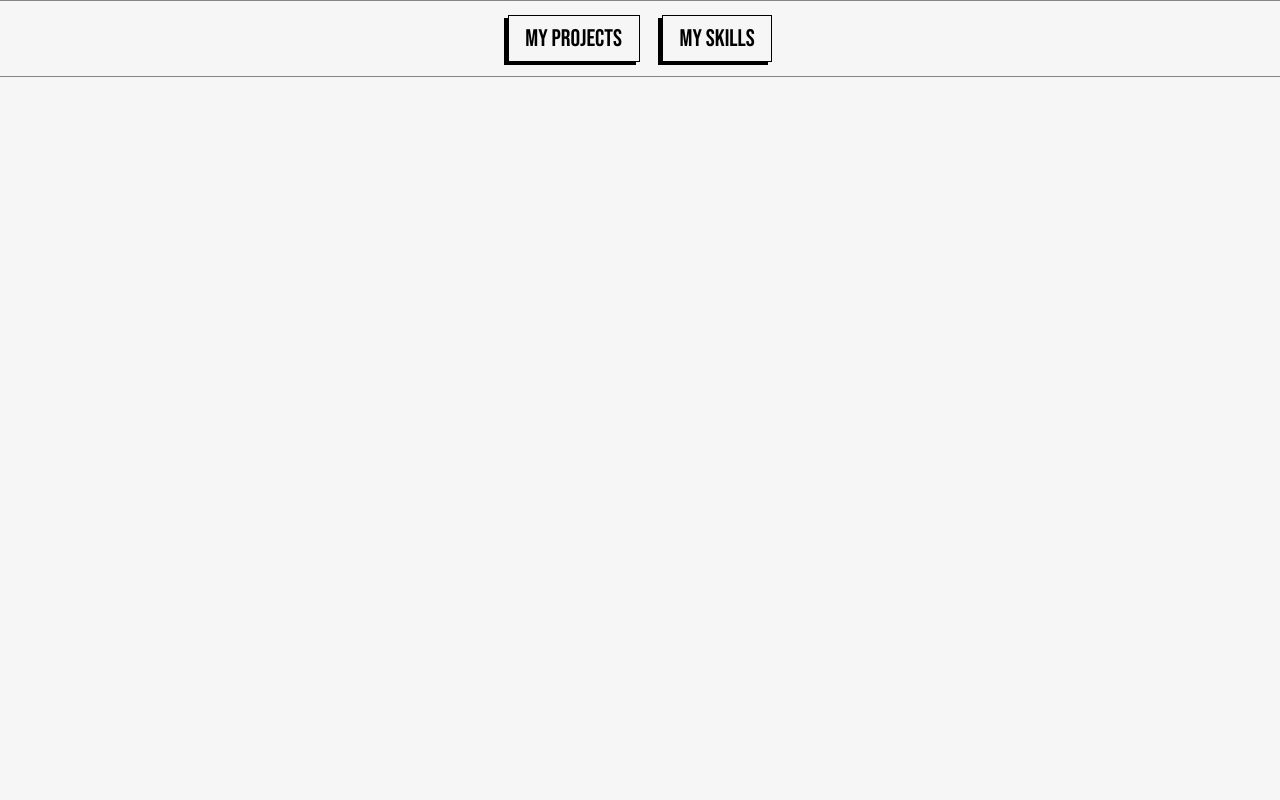
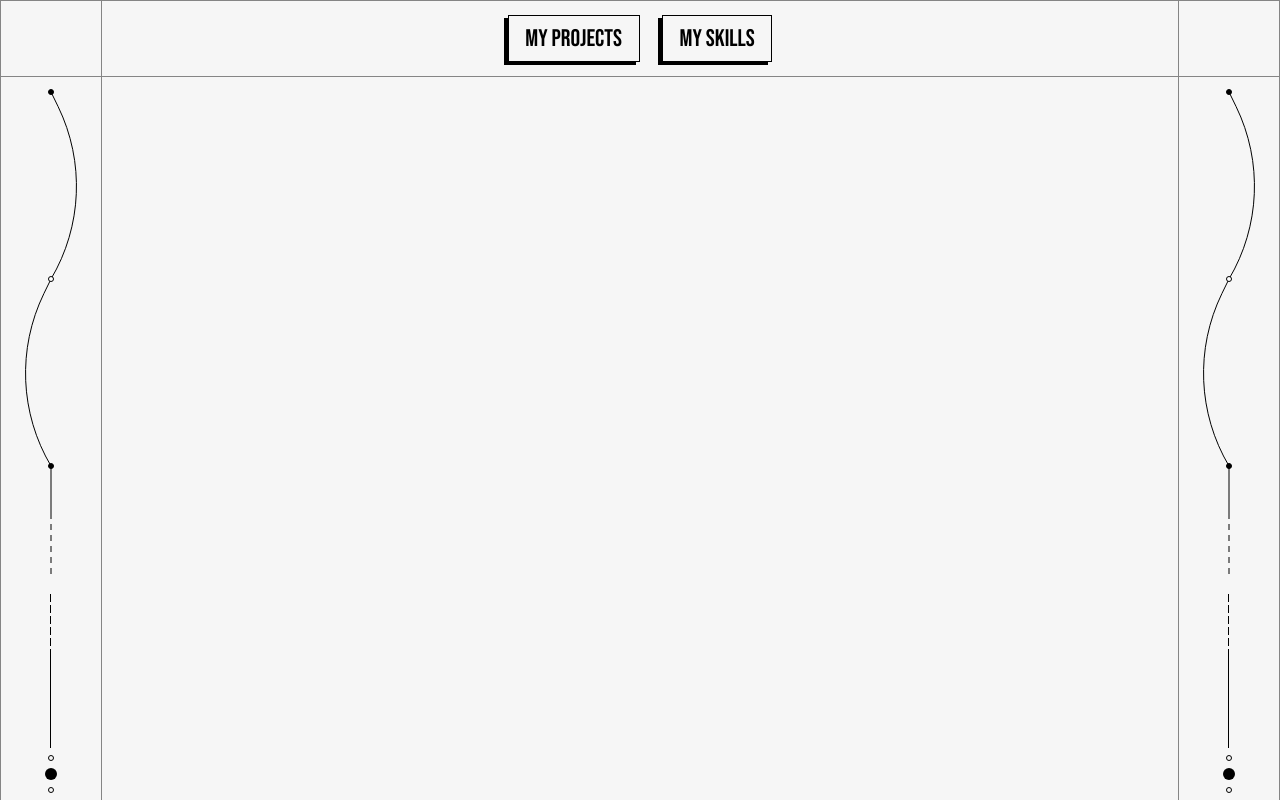
Before and after one commit to emirmorgan/nextjs-portfolio, a Next.js app: page / in a window 1280 px wide. Shown: the top 800 px of the page. Built offline with nearby package versions, Linux system fonts and the light colour scheme.

Commit message:
Update: Design

```diff
--- /dev/null
+++ b/components/Design.jsx
@@ -0,0 +1,17 @@
+import { Icons } from "../assets";
+
+const Design = () => {
+  return (
+    <div className="flex flex-col h-full">
+      <div className="min-w-[100px] min-h-[77px] border border-secondaryColor" />
+      <div className="flex flex-col justify-between items-center min-w-[100px] h-full py-3 border-l border-r border-secondaryColor">
+        <Icons name="designTop" />
+        <Icons name="designMiddle" />
+        <Icons name="designBottom" />
+      </div>
+      <div className="min-w-[100px] min-h-[77px] border border-secondaryColor" />
+    </div>
+  );
+};
+
+export default Design;
--- a/pages/index.js
+++ b/pages/index.js
@@ -1,12 +1,17 @@
 //Components
+import Design from "../components/Design";
 import Navbar from "../components/Navbar";
 
 export default function Home() {
   return (
-    <>
-      <Navbar />
-      <main></main>
-      <footer></footer>
-    </>
+    <div className="flex w-full h-full overflow-hidden">
+      <Design />
+      <div className="flex flex-col w-full">
+        <Navbar />
+        <main></main>
+        <footer></footer>
+      </div>
+      <Design />
+    </div>
   );
 }
```
